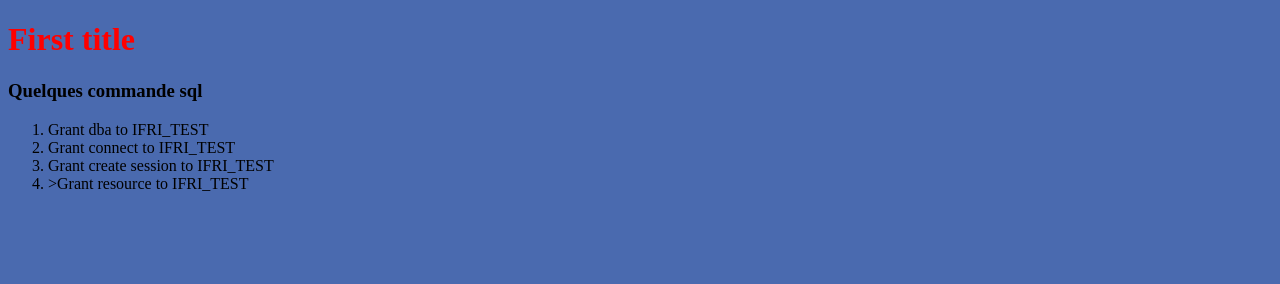
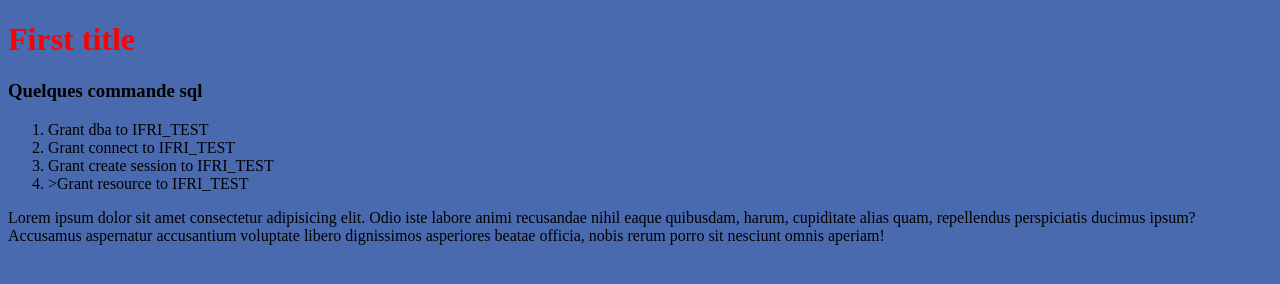
Before and after one commit to pacomeAhossi/delete, a plain HTML site: page index.html in a window 1280 px wide. Drawn offline with Linux system fonts and the light colour scheme.

Commit message:
Ajout d'un texte généré avec lorem ipsum

```diff
--- a/index.html
+++ b/index.html
@@ -15,6 +15,9 @@
         <li>Grant create session to IFRI_TEST</li>
         <li>>Grant resource to IFRI_TEST</li>
     </ol>
+    <p>
+        Lorem ipsum dolor sit amet consectetur adipisicing elit. Odio iste labore animi recusandae nihil eaque quibusdam, harum, cupiditate alias quam, repellendus perspiciatis ducimus ipsum? Accusamus aspernatur accusantium voluptate libero dignissimos asperiores beatae officia, nobis rerum porro sit nesciunt omnis aperiam!
+    </p>
 
 
 </body>
```
